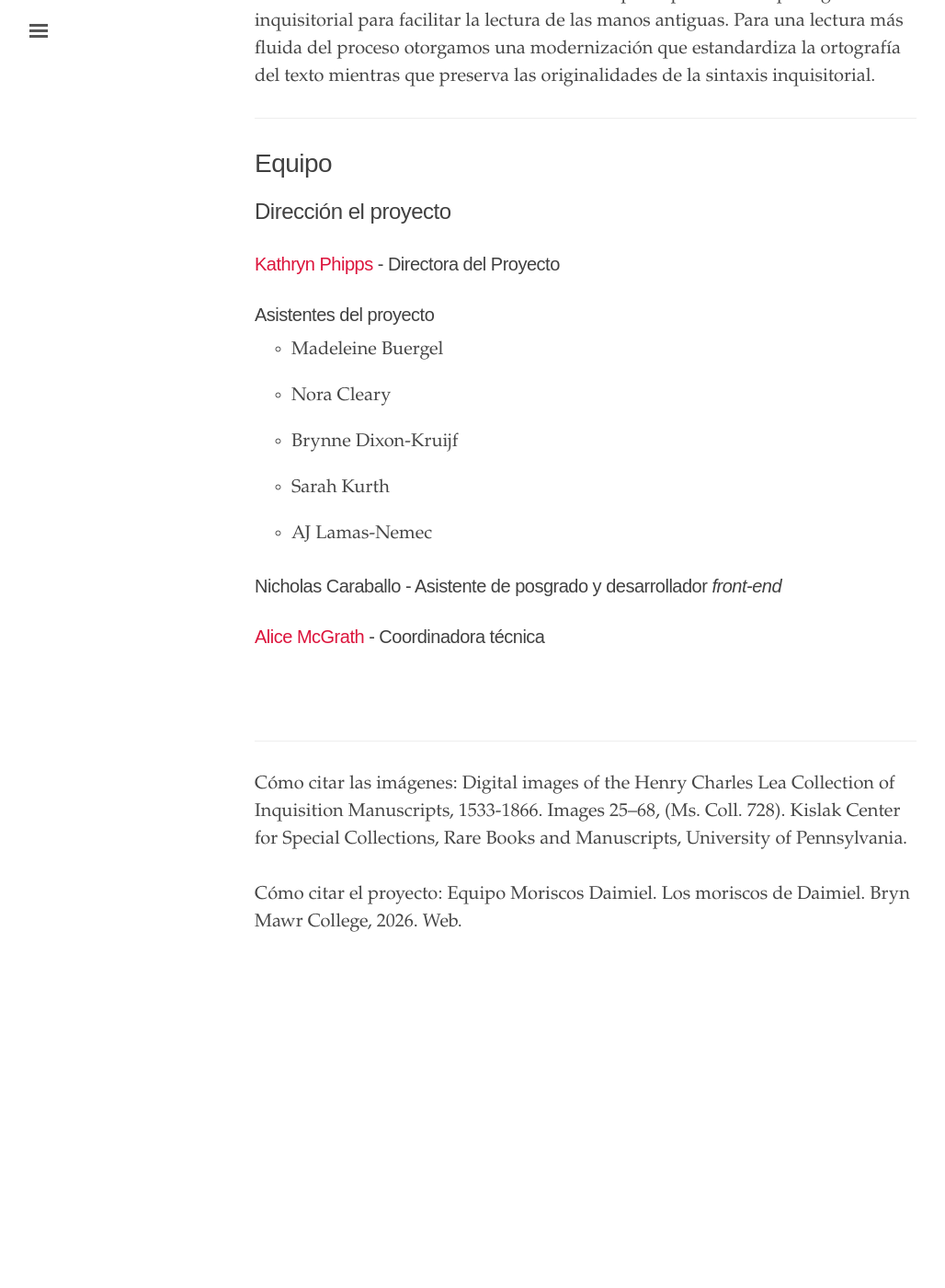
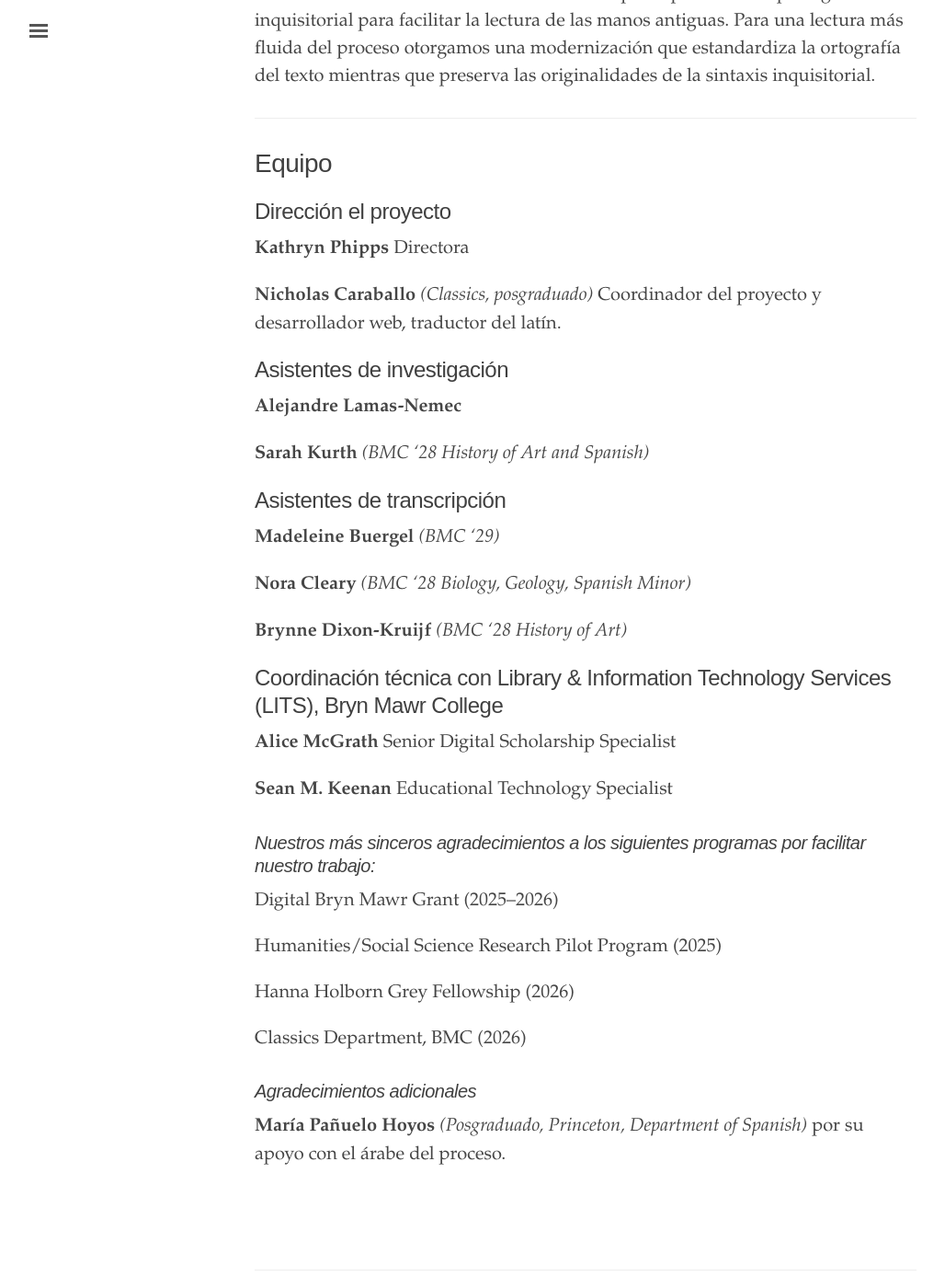
Before and after one commit to digbmc/moriscos-daimel, a Jekyll site: the page built from sobre-el-proyecto.md, in a window 1280 px wide and 1400 px high, scrolled down 537 px. Shown: the whole window at 92% size, without its empty margins (3-1031 px from the left). Built offline with Jekyll 4.4.1, drawn with Linux system fonts in a browser that asks for light colours; before the commit the page ends 1634 px from its top, so only the background shows below that.

Commit message:
Update sobre-el-proyecto.md

```diff
--- a/sobre-el-proyecto.md
+++ b/sobre-el-proyecto.md
@@ -16,33 +16,47 @@ La edición del manuscrito ofrece una transcripción precisa de la paleografía
 
 ## Dirección el proyecto
 
-### [Kathryn Phipps]() - Directora del Proyecto
+**Kathryn Phipps** Directora
+
+**Nicholas Caraballo** _(Classics, posgraduado)_ Coordinador del proyecto y desarrollador web, traductor del latín.
 
 
-
-### Asistentes del proyecto
+## Asistentes de investigación
 <!--Digital Scholarship Project Assistants:-->
 
+**Alejandre Lamas-Nemec**
+
+**Sarah Kurth** _(BMC ‘28 History of Art and Spanish)_
+
+## Asistentes de transcripción
+
+**Madeleine Buergel** _(BMC '29)_
+
+**Nora Cleary** _(BMC ‘28 Biology, Geology, Spanish Minor)_
+
+**Brynne Dixon-Kruijf** _(BMC ‘28 History of Art)_
+
+## Coordinación técnica con Library & Information Technology Services (LITS), Bryn Mawr College
+
+**Alice McGrath** Senior Digital Scholarship Specialist
+
+**Sean M. Keenan** Educational Technology Specialist
+
+### _Nuestros más sinceros agradecimientos a los siguientes programas por facilitar nuestro trabajo:_
+
+Digital Bryn Mawr Grant (2025–2026)
+
+Humanities/Social Science Research Pilot Program (2025)
+
+Hanna Holborn Grey Fellowship (2026)
+
+Classics Department, BMC (2026)
+
+### _Agradecimientos adicionales_
+
+**María Pañuelo Hoyos** _(Posgraduado, Princeton, Department of Spanish)_ por su apoyo con el árabe del proceso.
 
 
-- Madeleine Buergel
-
-- Nora Cleary
-
-- Brynne Dixon-Kruijf
-
-- Sarah Kurth
-
-- AJ Lamas-Nemec
-
-
-
-### Nicholas Caraballo - Asistente de posgrado y desarrollador *front-end*
-<!--Digital Scholarship Graduate Assistant and Project Manager-->
-
-
-
-### [Alice McGrath]() - Coordinadora técnica
 
 <br>
 <br>
```
